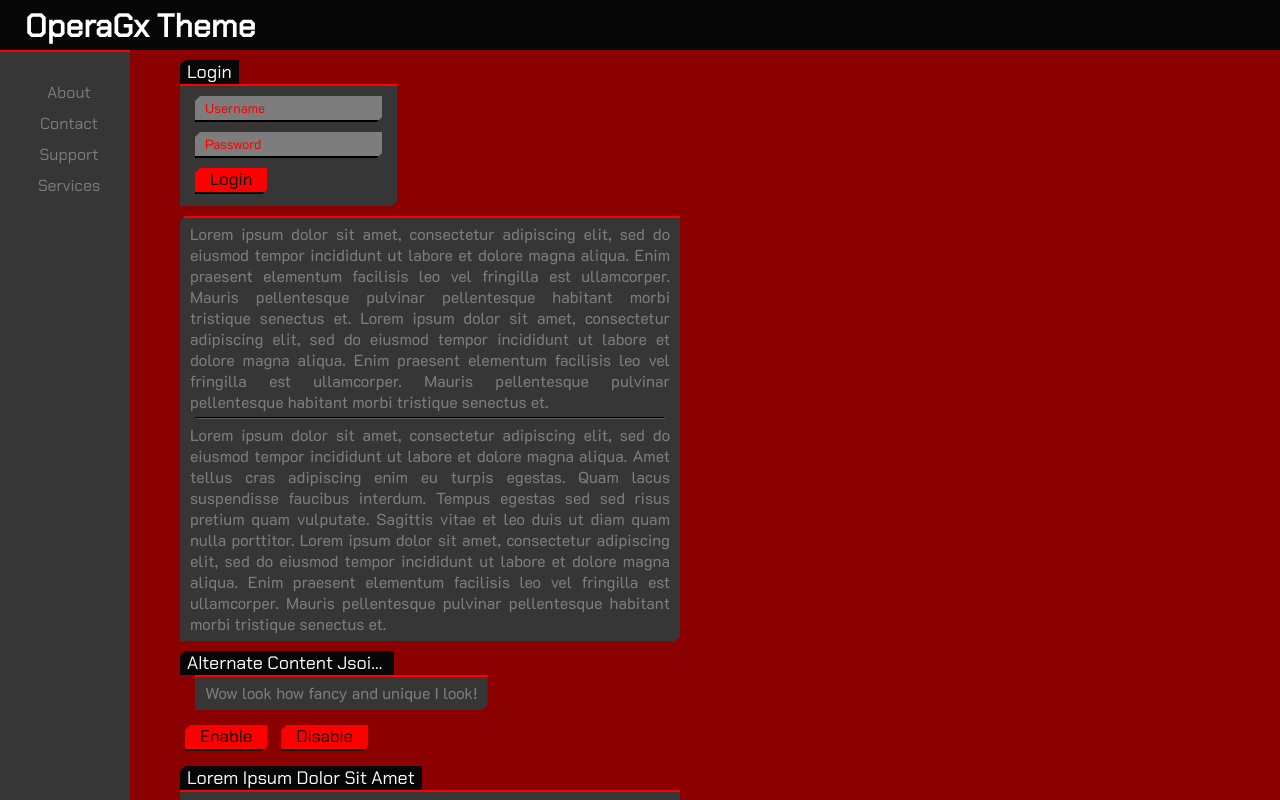
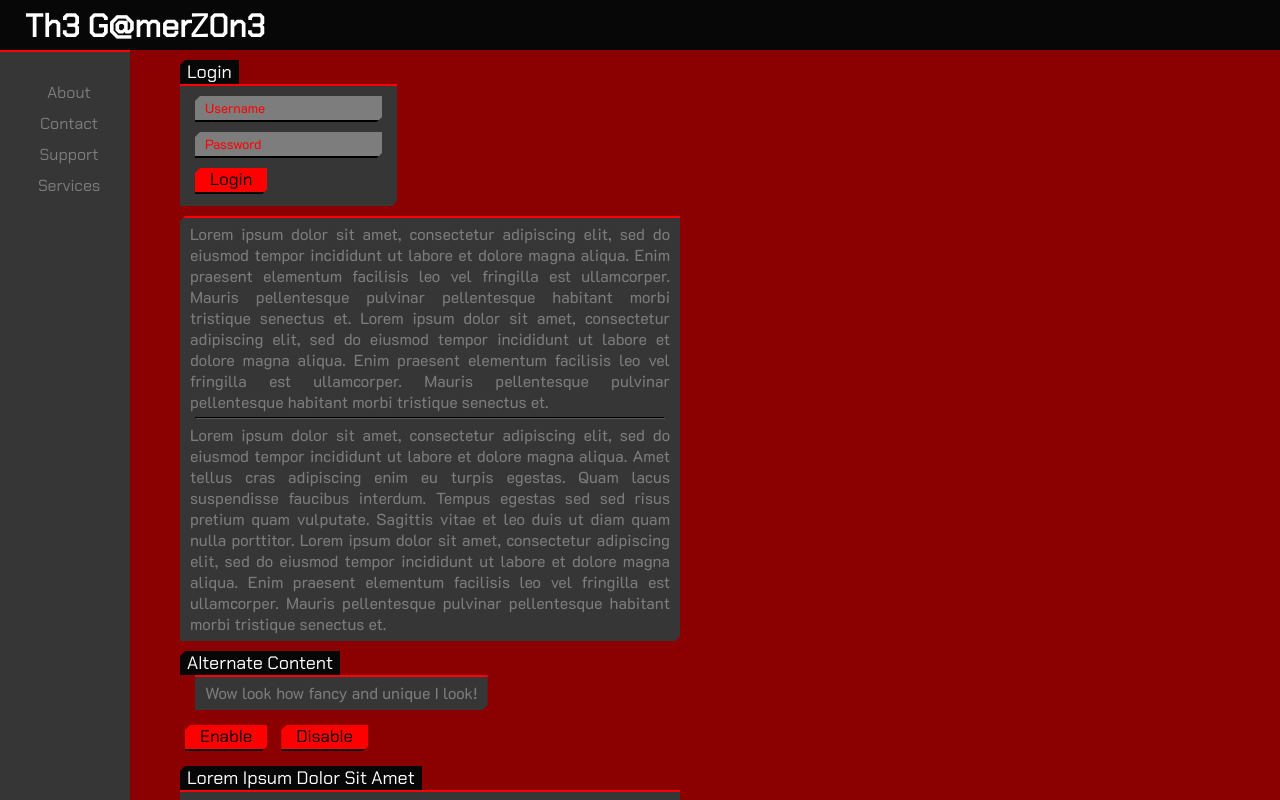
Before and after one commit to CrimsonDawn45/OperaGXThemeThing, a plain HTML site: page index2.html in a window 1280 px wide. Drawn offline with Linux system fonts and the light colour scheme.

Commit message:
Removed any gamer words

```diff
--- a/index2.html
+++ b/index2.html
@@ -7,11 +7,11 @@
     <link href='https://fonts.googleapis.com/css?family=Chakra Petch' rel='stylesheet'>
     <link href='https://fonts.googleapis.com/css?family=K2D' rel='stylesheet'>
     <link rel="stylesheet" href="/main.css">
-    <title>OperaGx Theme 2</title>
+    <title>Th3 G@merZ0n3</title>
 </head>
 <body>
     <div class="header">
-        <h1>OperaGx Theme</h1>
+        <h1>Th3 G@merZ0n3</h1>
     </div>
     <div class="sidebar">
         <a href="#">About</a>
@@ -46,7 +46,7 @@
         </div>
         <div class="card">
             <div class="card-title">
-                Alternate Content jsoisjfodisjf
+                Alternate Content
             </div>
             <div class="card-content card-offset">
                 Wow look how fancy and unique I look!
```
